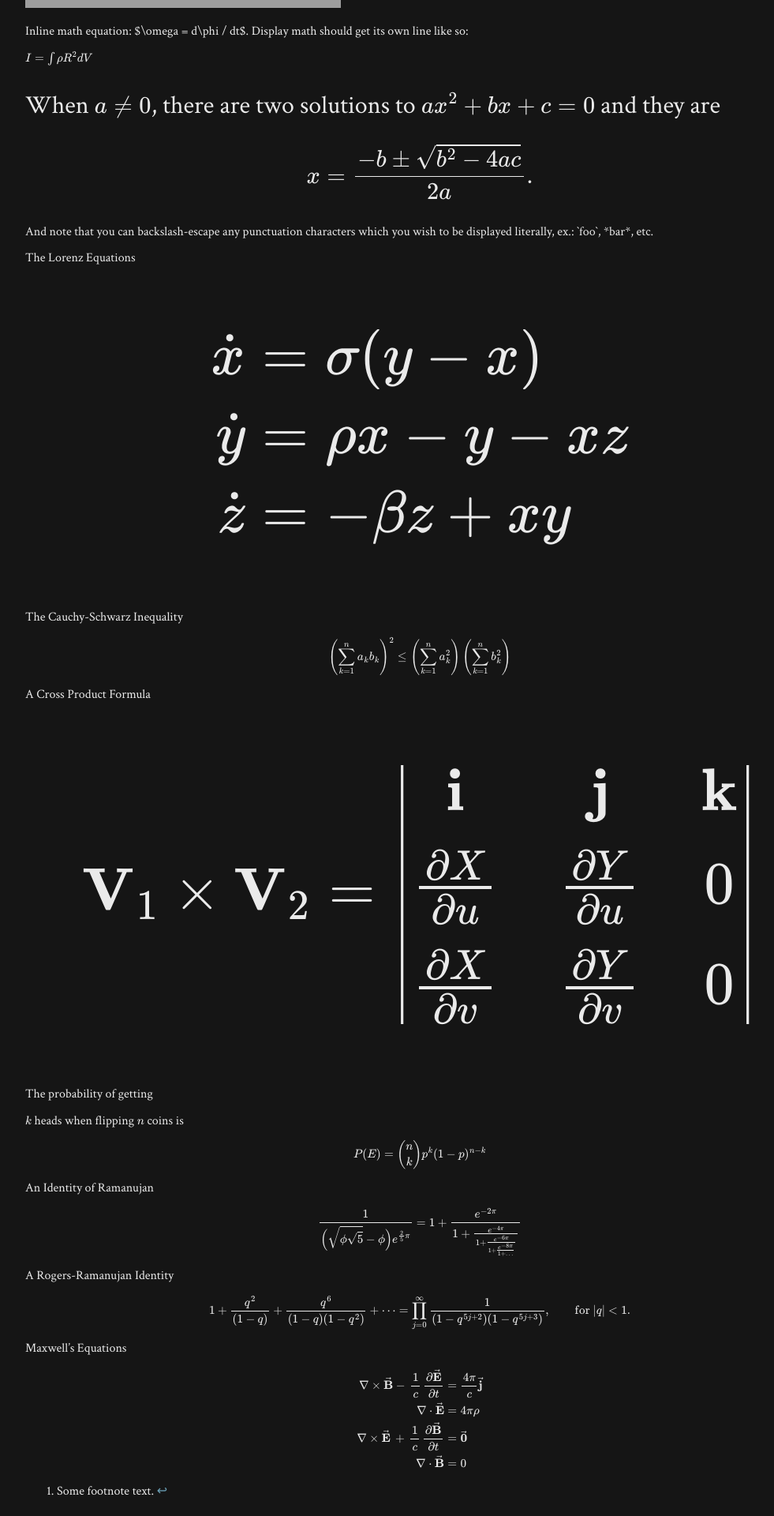
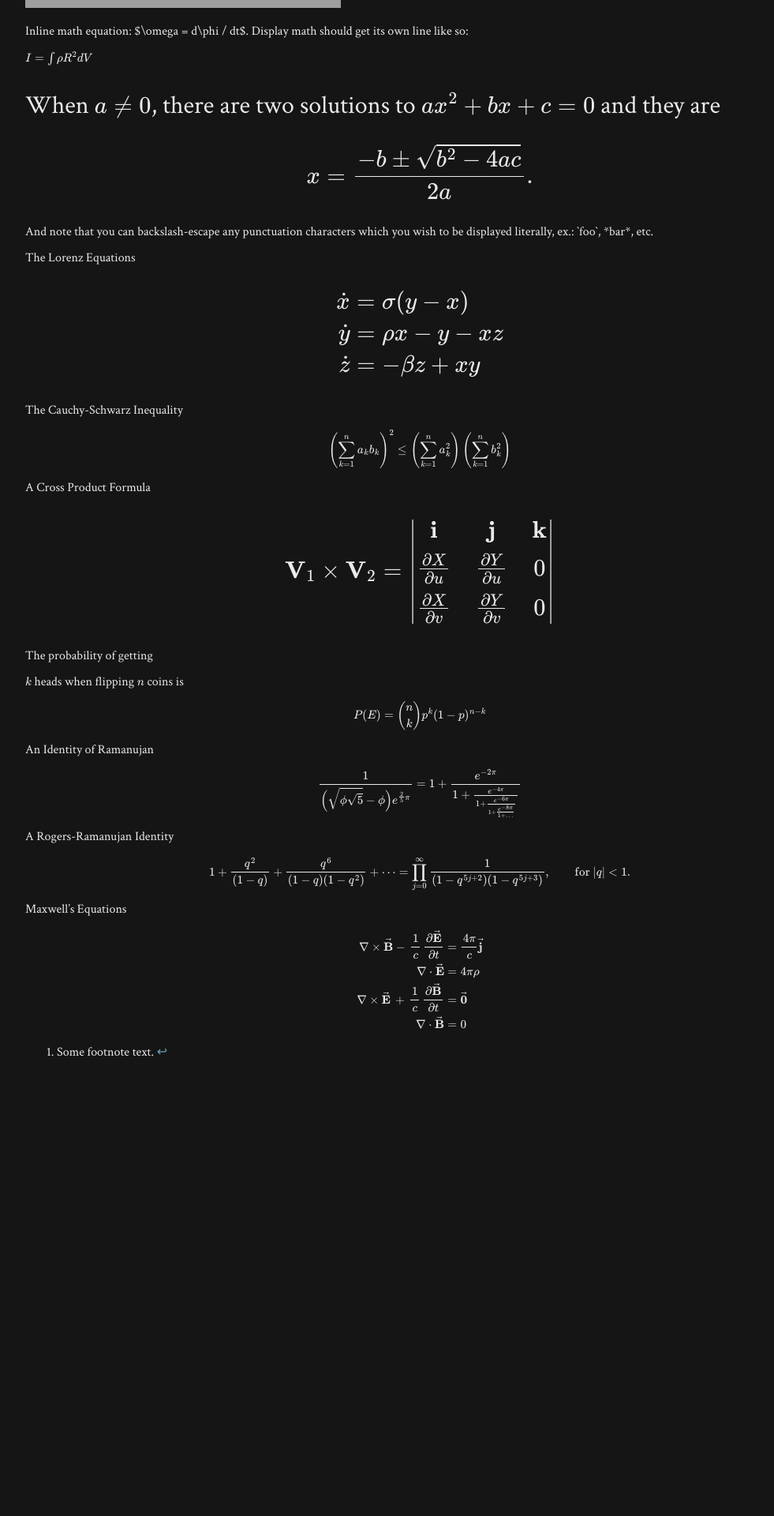
Before and after one commit to profphillips/wikibasics, a Jekyll site: the page built from test.md, in a window 1280 px wide. Shown: the part 2803-4723 px from the top of the page at 79% size, without its empty margins (108-1089 px from the left). Built offline with Jekyll 4.4.1, drawn with Linux system fonts in a browser that asks for light colours; our own code applies the rules of GitHub Pages for plain Markdown files; after the commit the page ends 4168 px from its top, so only the background shows below that; grey boxes are pictures that could not be loaded.

Commit message:
Update style.scss

```diff
--- a/assets/css/style.scss
+++ b/assets/css/style.scss
@@ -73,7 +73,7 @@ body {
 }
 
 .math {
-    font-size: 500%;
+    font-size: 200%;
 }
 
 /*
```
